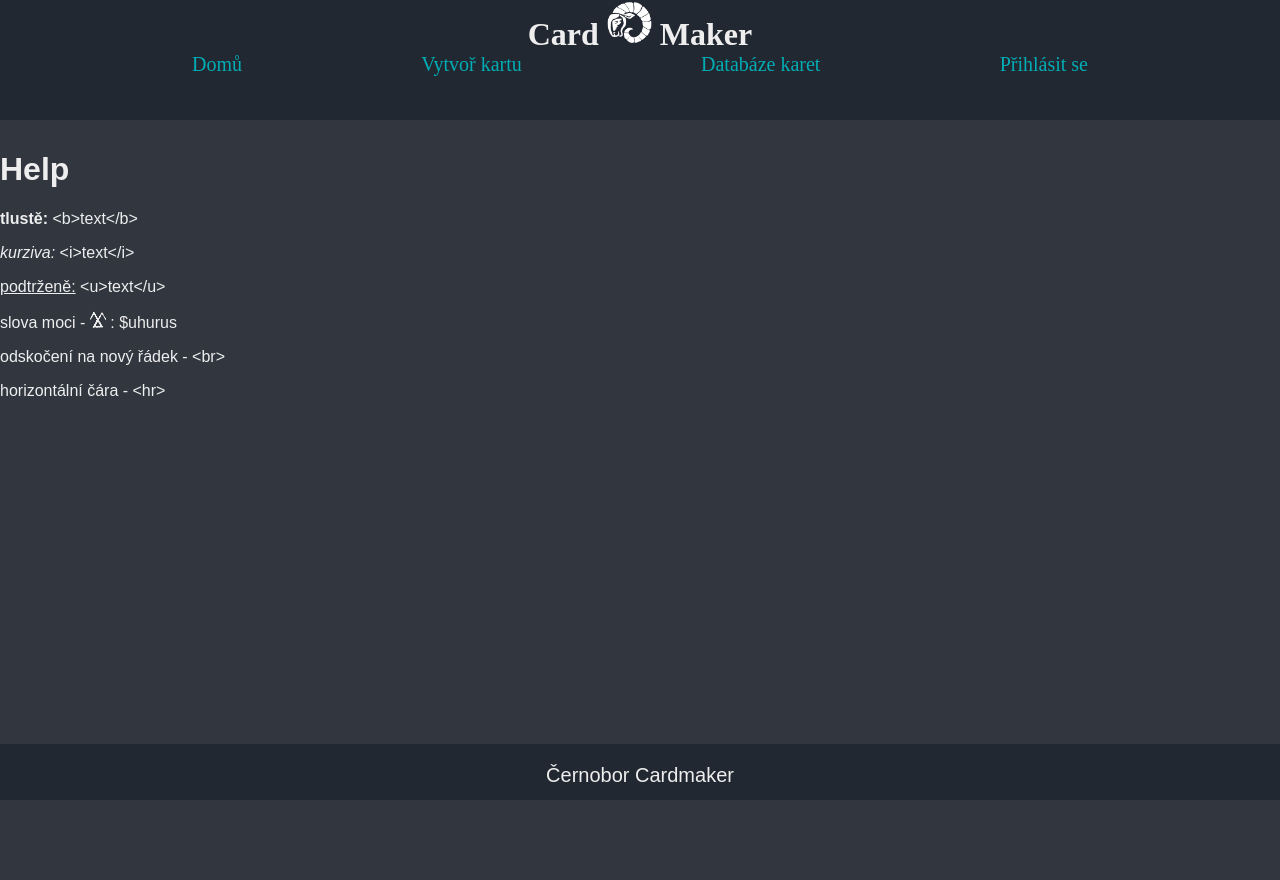
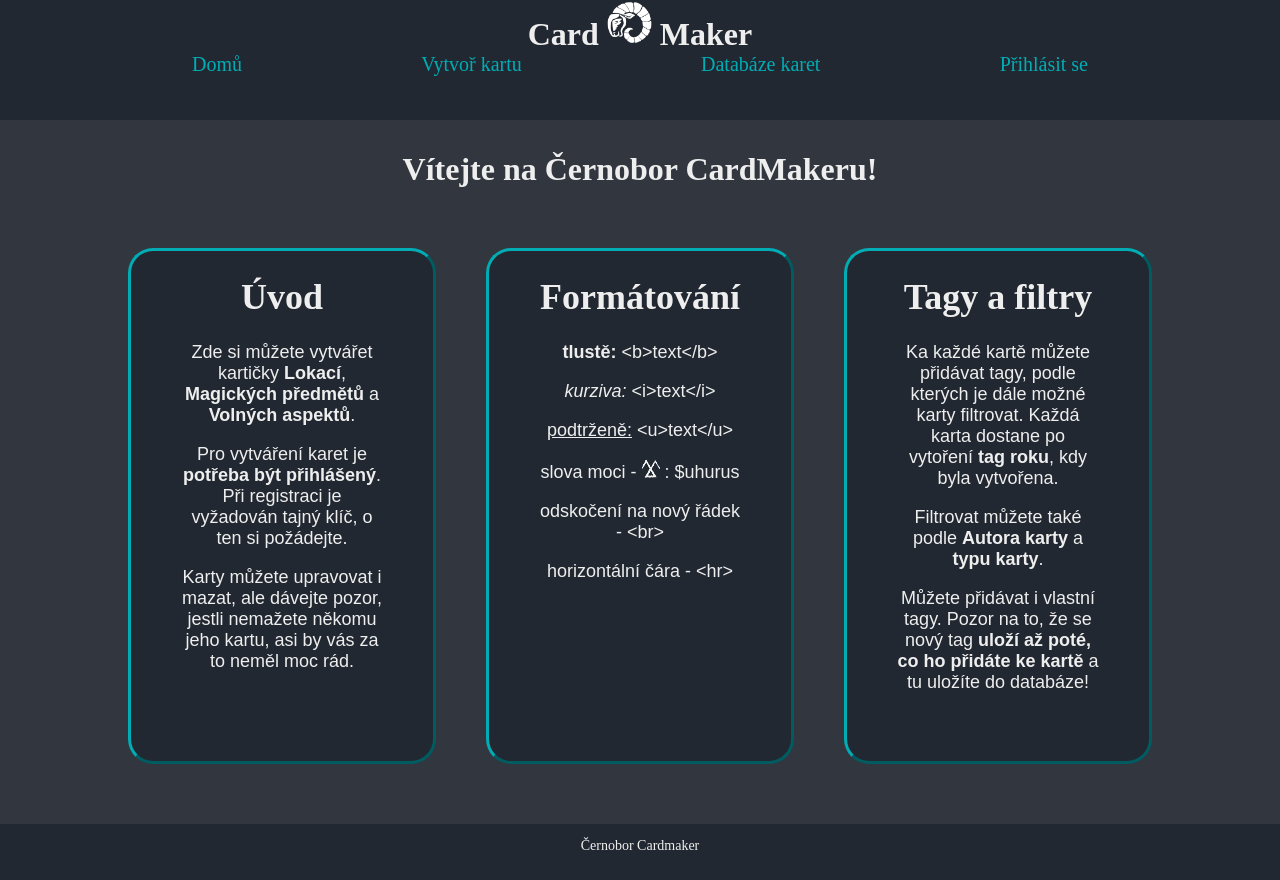
Before and after one commit to Cernobor/card-maker, a SvelteKit app in the folder cardMakerFE/: page / in a window 1280 px wide. Before the commit the page ends 807 px from the top, so only its background shows below. Built offline with nearby package versions, Linux system fonts and the light colour scheme; no server answers; a web font is replaced by a local one.

Commit message:
add styling of home page

```diff
--- a/cardMakerFE/src/routes/+page.svelte
+++ b/cardMakerFE/src/routes/+page.svelte
@@ -1,7 +1,40 @@
 <script>
-    import  HelpText  from '$lib/components/HelpText.svelte';
+	import HelpText from '$lib/components/HelpText.svelte';
 </script>
 
-<h1>Help</h1>
-
-<HelpText />
+<h1 class="center">Vítejte na Černobor CardMakeru!</h1>
+<div class="home-page">
+	<div class="home-page-item">
+		<h1>Úvod</h1>
+		<p>
+			Zde si můžete vytvářet kartičky <b>Lokací</b>,
+			<b>Magických předmětů</b> a <b>Volných aspektů</b>.
+		</p>
+		<p>
+			Pro vytváření karet je <b>potřeba být přihlášený</b>. Při registraci je vyžadován tajný klíč,
+			o ten si požádejte.
+		</p>
+		<p>
+			Karty můžete upravovat i mazat, ale dávejte pozor, jestli nemažete někomu jeho kartu, asi by
+			vás za to neměl moc rád.
+		</p>
+	</div>
+	<div class="home-page-item">
+		<h1>Formátování</h1>
+		<HelpText />
+	</div>
+	<div class="home-page-item">
+		<h1>Tagy a filtry</h1>
+		<p>
+			Ka každé kartě můžete přidávat tagy, podle kterých je dále možné karty filtrovat. Každá karta
+			dostane po vytoření <b>tag roku</b>, kdy byla vytvořena.
+		</p>
+		<p>
+			Filtrovat můžete také podle <b>Autora karty</b> a <b>typu karty</b>.
+		</p>
+		<p>
+			Můžete přidávat i vlastní tagy. Pozor na to, že se nový tag
+			<b>uloží až poté, co ho přidáte ke kartě</b> a tu uložíte do databáze!
+		</p>
+	</div>
+</div>
--- a/cardMakerFE/src/routes/styles.css
+++ b/cardMakerFE/src/routes/styles.css
@@ -1,33 +1,36 @@
 /* color schema: https://colorhunt.co/palette/222831393e4600adb5eeeeee */
 @font-face {
-    font-family: "Inknut Antiqua";
+	font-family: 'Inknut Antiqua';
 	src: url('/fonts/Inknut_Antiqua/InknutAntiqua-Regular.ttf') format('truetype');
 	font-weight: 400;
 	font-style: normal;
 }
 @font-face {
-    font-family: "Montserrat";
+	font-family: 'Montserrat';
 	src: url('/fonts/Montserrat/Montserrat-Regular.ttf') format('truetype');
 	font-weight: 400;
 	font-style: normal;
 }
 
 @font-face {
-    font-family: "Lingua Prima";
+	font-family: 'Lingua Prima';
 	src: url('/fonts/lingua_prima_2019.ttf') format('truetype');
 	font-weight: 400;
 	font-style: normal;
 }
 
-
 body {
 	margin: 0;
 	padding: 0;
-    background-color: #31363F;
-    font-family: "Montserrat", sans-serif;
+	background-color: #31363f;
+	font-family: 'Montserrat', sans-serif;
 	font-optical-sizing: auto;
 	font-style: normal;
-    color: #EEEEEE;
+	color: #eeeeee;
+}
+
+h1 {
+	font-family: 'Inknut Antiqua', serif;
 }
 
 nav {
@@ -46,14 +49,14 @@ th {
 	background-color: #222831;
 	padding-top: 12px;
 	padding-bottom: 12px;
-    border-bottom: 2px solid #00ADB5;
+	border-bottom: 2px solid #00adb5;
 	width: 10%;
 }
 
 td {
 	padding-top: 12px;
 	padding-bottom: 12px;
-    border-bottom: 1px solid #00ADB5;
+	border-bottom: 1px solid #00adb5;
 }
 
 tr:hover {
@@ -61,23 +64,27 @@ tr:hover {
 }
 
 a {
-    color: #00ADB5;
+	color: #00adb5;
 	text-decoration: none;
 }
 
 a:hover {
-    color: #EEEEEE;
+	color: #eeeeee;
 }
 
-textarea:focus, input:focus, select:hover {
+textarea:focus,
+input:focus,
+select:hover {
 	background-color: #222831;
 }
 
-input, select, textarea{
-    background-color: #31363F;
-    color: #00ADB5;
+input,
+select,
+textarea {
+	background-color: #31363f;
+	color: #00adb5;
 	border-radius: 10px;
-    border-color: #00ADB5;
+	border-color: #00adb5;
 	font-size: 16px;
 }
 
@@ -85,17 +92,19 @@ select {
 	cursor: pointer;
 }
 
-button, .submit-button {
-    background-color: #31363F;
-    color: #EEEEEE;
+button,
+.submit-button {
+	background-color: #31363f;
+	color: #eeeeee;
 	border-radius: 20px;
-    border-color: #00ADB5;
+	border-color: #00adb5;
 	font-size: 16px;
 	font-weight: 600;
 	padding: 10px;
 }
 
-button:hover, .submit-button:hover {
+button:hover,
+.submit-button:hover {
 	background-color: #222831;
 	cursor: pointer;
 }
@@ -106,7 +115,7 @@ button:disabled {
 }
 
 button:disabled:hover {
-    background-color: #31363F;
+	background-color: #31363f;
 }
 
 li {
@@ -139,7 +148,7 @@ ul {
 	top: 0;
 	width: 100%;
 	text-align: center;
-    font-family: "Inknut Antiqua", serif;
+	font-family: 'Inknut Antiqua', serif;
 	font-weight: 200;
 	font-style: normal;
 	background-color: #222831;
@@ -169,9 +178,9 @@ ul {
 	width: 100%;
 	height: 7vh;
 	background-color: #222831;
-    font-family: "Montserrat", sans-serif;
-    font-size: 20px;
-    color: #EEEEEE;
+	font-family: 'Montserrat', sans-serif;
+	font-size: 14px;
+	color: #eeeeee;
 	text-align: center;
 	margin: 0;
 }
@@ -179,6 +188,26 @@ ul {
 .footer-text {
 	display: inline-block;
 	vertical-align: middle;
+	font-family: 'Inknut Antiqua', serif;
+	padding: 0;
+}
+
+.home-page {
+	text-align: center;
+	display: flex;
+	flex-direction: row;
+	gap: 50px;
+	margin: 60px 10%;
+	font-size: 18px;
+}
+
+.home-page-item {
+	flex: 1 1 0;
+	padding: 0 50px 50px;
+	border-radius: 25px;
+	border-style: outset;
+	border-color: #00adb5;
+	background-color: #222831;
 }
 
 .card-input-form {
@@ -186,16 +215,16 @@ ul {
 	flex-direction: column;
 	justify-content: center;
 	align-items: center;
-    gap:8px;
+	gap: 8px;
 }
 
-.cardmaker-body{
+.cardmaker-body {
 	display: flex;
 	justify-content: space-evenly;
 	align-items: center;
 	flex-direction: row;
 	flex-wrap: wrap;
-    gap:20px;
+	gap: 20px;
 	margin: 30px;
 	font-size: 16px;
 }
@@ -214,7 +243,7 @@ ul {
 }
 
 .filter-title {
-    font-family: "Inknut Antiqua", serif;
+	font-family: 'Inknut Antiqua', serif;
 }
 
 .filters {
@@ -249,7 +278,12 @@ ul {
 	flex-direction: row;
 }
 
-input, textarea, select, button { font-family:inherit; }
+input,
+textarea,
+select,
+button {
+	font-family: inherit;
+}
 
 .login-form {
 	margin-top: 20px;
@@ -272,29 +306,29 @@ input, textarea, select, button { font-family:inherit; }
 }
 
 .warning {
-    color: #FF7F50;
+	color: #ff7f50;
 }
 
 .tag-label-button {
 	border: none;
-    background-color: #00ADB5;
-    color: #31363F;
+	background-color: #00adb5;
+	color: #31363f;
 	padding: 0px;
 	padding-left: 2px;
 }
 
 .tag-label-button:hover {
-    background-color: #00ADB5;
-    color: #EEEEEE;
+	background-color: #00adb5;
+	color: #eeeeee;
 }
 
 .tag-label {
 	display: flex;
 	flex-direction: row;
 	align-items: center;
-    border-color: #00ADB5;
+	border-color: #00adb5;
 	border-radius: 20px;
-    background-color: #00ADB5;
+	background-color: #00adb5;
 	padding: 2px 10px;
 	font-size: 14px;
 	color: #222831;
@@ -320,7 +354,6 @@ input, textarea, select, button { font-family:inherit; }
 	padding: 2px 10px;
 }
 
-
 .tag-input {
 	border-radius: 15px;
 }
@@ -342,7 +375,7 @@ input, textarea, select, button { font-family:inherit; }
 	gap: 10px;
 }
 
-.lingua-prima{
-    font-family: "Lingua Prima", "Montserrat";
+.lingua-prima {
+	font-family: 'Lingua Prima', 'Montserrat';
 	font-weight: bold;
 }
```
Lines whose indentation alone changed are shown as unchanged.
